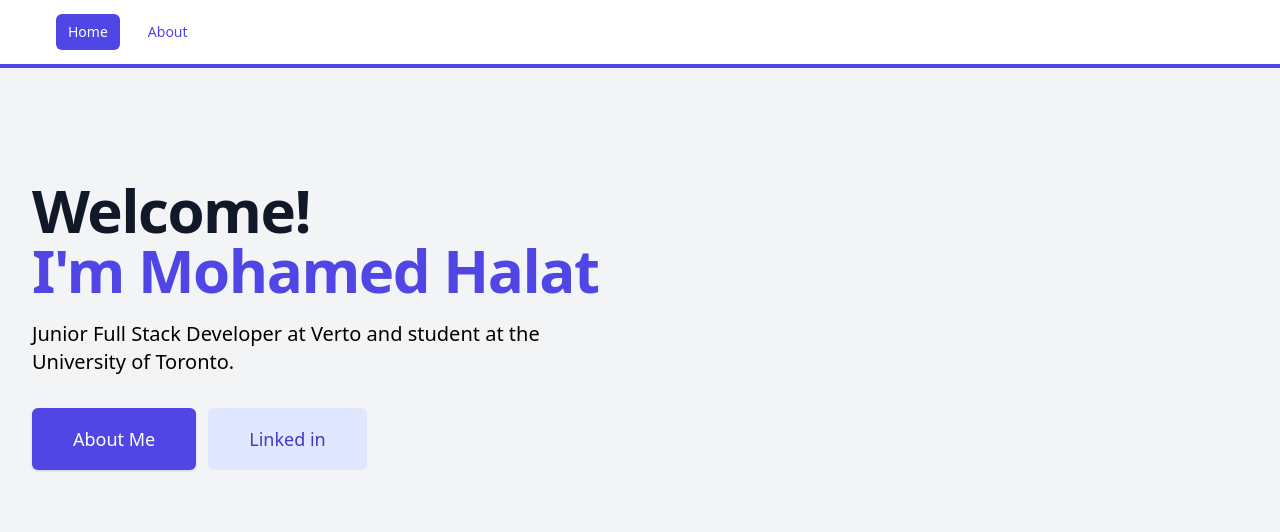
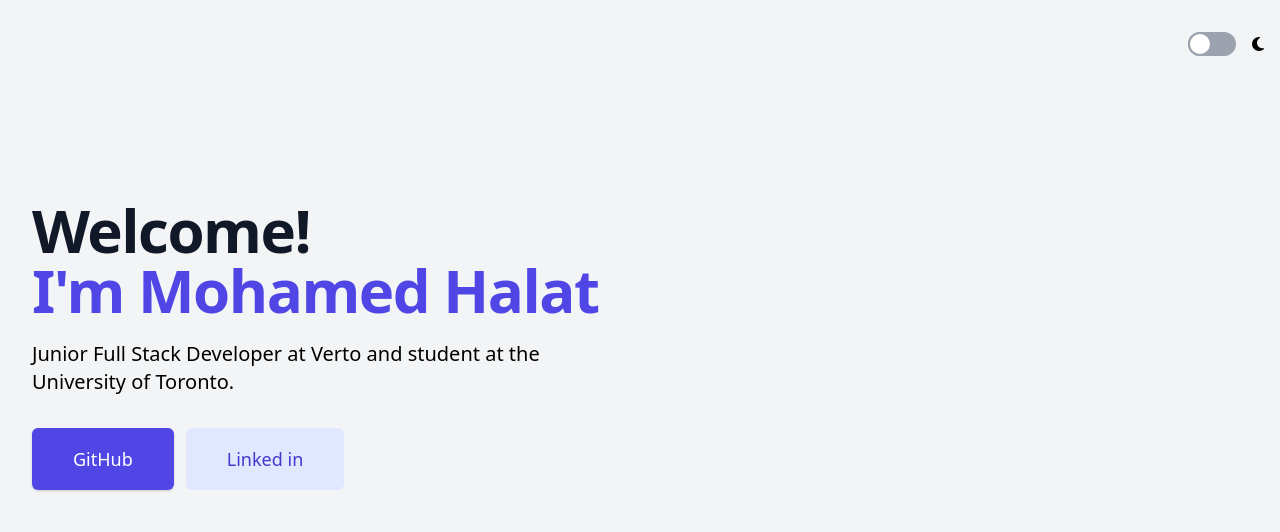
Before and after one commit to MohamedHalat/Portfolio, a Vue app: page / in a window 1280 px wide. Shown: the top 532 px of the page. Built offline with nearby package versions, Linux system fonts and the light colour scheme.

Commit message:
simplify page

```diff
--- a/public/index.html
+++ b/public/index.html
@@ -8,6 +8,7 @@
     <meta name="description" content="Mohamed Halat - UTSC | Verto Inc.">
     <link rel="icon" href="<%= BASE_URL %>favicon.svg">
     <link href="https://fonts.googleapis.com/css2?family=Poppins" rel="stylesheet">
+    <script src="https://kit.fontawesome.com/6ab954ba7a.js" crossorigin="anonymous"></script>
     <title>Mohamed Halat</title>
   </head>
   <body>
--- a/src/App.vue
+++ b/src/App.vue
@@ -1,14 +1,9 @@
 <template>
-  <app-header :routes="routes"> </app-header>
   <router-view />
 </template>
 <script>
-import AppHeader from "@/components/app-header/app-header.vue";
 
 export default {
-  components: {
-    "app-header": AppHeader,
-  },
   props: {
     routes: {
       type: Array,
--- /dev/null
+++ b/src/components/dark-mode-button.vue
@@ -0,0 +1,49 @@
+<template>
+  <div class="flex align-center justify-right">
+    <div
+      class="relative w-12 h-6 transition duration-200 ease-linear rounded-full"
+      :class="[toggleActive ? 'bg-green-400' : 'bg-gray-400']"
+    >
+
+      <label
+        for="toggle"
+        class="absolute left-0 w-6 h-6 mb-2 transition duration-100 ease-linear transform bg-white border-2 rounded-full cursor-pointer"
+        :class="[
+          toggleActive
+            ? 'translate-x-full border-green-400'
+            : 'translate-x-0 border-gray-400',
+        ]"
+      >
+      </label>
+      <input
+        type="checkbox"
+        id="toggle"
+        name="toggle"
+        class="w-full h-full appearance-none focus:outline-none"
+        @click="handleToggleActive"
+      />
+    </div>
+    <i class="fa fa-moon mx-4 my-1 fas-large" :style="toggleActive ? 'filter: invert(1)' : ''"></i>
+  </div>
+</template>
+<script>
+export default {
+  name: "DarkModeButton",
+  data() {
+    return {
+      toggleActive: false,
+    };
+  },
+  methods: {
+    handleToggleActive() {
+      this.toggleActive = !this.toggleActive;
+      const html = document.querySelector("html");
+      if (this.toggleActive) {
+        html.classList.add("dark");
+      } else {
+        html.classList.remove("dark");
+      }
+    },
+  },
+};
+</script>
--- a/src/views/Home.vue
+++ b/src/views/Home.vue
@@ -1,9 +1,12 @@
 <template>
-  <div class="bg-gray-100 h-screen">
+  <div class="bg-gray-100 h-screen dark:bg-gray-900">
     <div class="max-w-7xl mx-auto">
+      <div class="w-full flex items-center justify-end py-8">
+        <dark-mode-button/>
+      </div>
       <main class="pt-10 mx-auto max-w-7xl px-4 sm:pt-12 sm:px-6 md:pt-16 lg:pt-20 lg:px-8 xl:pt-28">
         <div class="sm:text-center lg:text-left">
-          <h1 class="text-4xl tracking-tight font-extrabold text-gray-900 sm:text-5xl md:text-6xl">
+          <h1 class="text-4xl tracking-tight font-extrabold text-gray-900 dark:text-gray-300 sm:text-5xl md:text-6xl">
             <p>
               <span class="block xl:inline">Welcome!</span>
             </p>
@@ -11,17 +14,17 @@
               <span class="block text-indigo-600 xl:inline">I'm Mohamed Halat</span>
             </p>
           </h1>
-          <p class="mt-3 text-base sm:mt-5 sm:text-lg sm:max-w-xl sm:mx-auto md:mt-5 md:text-xl lg:mx-0">
+          <p class="mt-3 text-base sm:mt-5 sm:text-lg sm:max-w-xl sm:mx-auto md:mt-5 md:text-xl lg:mx-0 dark:text-gray-300">
             Junior Full Stack Developer at Verto and student at the University of Toronto.
           </p>
           <div class="mt-5 sm:mt-8 sm:flex sm:justify-center lg:justify-start">
             <div class="rounded-md shadow">
-              <router-link to="/about" class="w-full flex items-center justify-center px-8 py-3 border border-transparent text-base font-medium rounded-md text-white bg-indigo-600 hover:bg-indigo-700 md:py-4 md:text-lg md:px-10">
-                About Me
-              </router-link>
+              <a href="https://github.com/MohamedHalat" target="_blank" class="w-full flex items-center justify-center px-8 py-3 border border-transparent text-base font-medium rounded-md text-white bg-indigo-600 hover:bg-indigo-700 md:py-4 md:text-lg md:px-10">
+                GitHub
+              </a>
             </div>
             <div class="mt-3 sm:mt-0 sm:ml-3">
-              <a href="https://www.linkedin.com/in/halat/" target="_blank" rel="noreferrer" class="w-full flex items-center justify-center px-8 py-3 border border-transparent text-base font-medium rounded-md text-indigo-700 bg-indigo-100 hover:bg-indigo-200 md:py-4 md:text-lg md:px-10">
+              <a href="https://www.linkedin.com/in/halat/" target="_blank" class="w-full flex items-center justify-center px-8 py-3 border border-transparent text-base font-medium rounded-md text-indigo-700 bg-indigo-100 hover:bg-indigo-200 md:py-4 md:text-lg md:px-10">
                 Linked in
               </a>
             </div>
@@ -32,7 +35,11 @@
   </div>
 </template>
 <script>
+import DarkModeButton from "@/components/dark-mode-button";
 
 export default {
-}
+  components: {
+    'dark-mode-button': DarkModeButton,
+  }
+};
 </script>
--- a/tailwind.config.js
+++ b/tailwind.config.js
@@ -1,7 +1,7 @@
 
 module.exports = {
   purge: { content: ['./public/**/*.html', './src/**/*.vue'] },
-  darkMode: false, // or 'media' or 'class'
+  darkMode: 'class', // or 'media' or 'class'
   theme: {
     extend: {},
   },
```
Also changed, not shown: package.json (+16 -16 lines), 1 other file (tests, documents, lock files or other folders).
